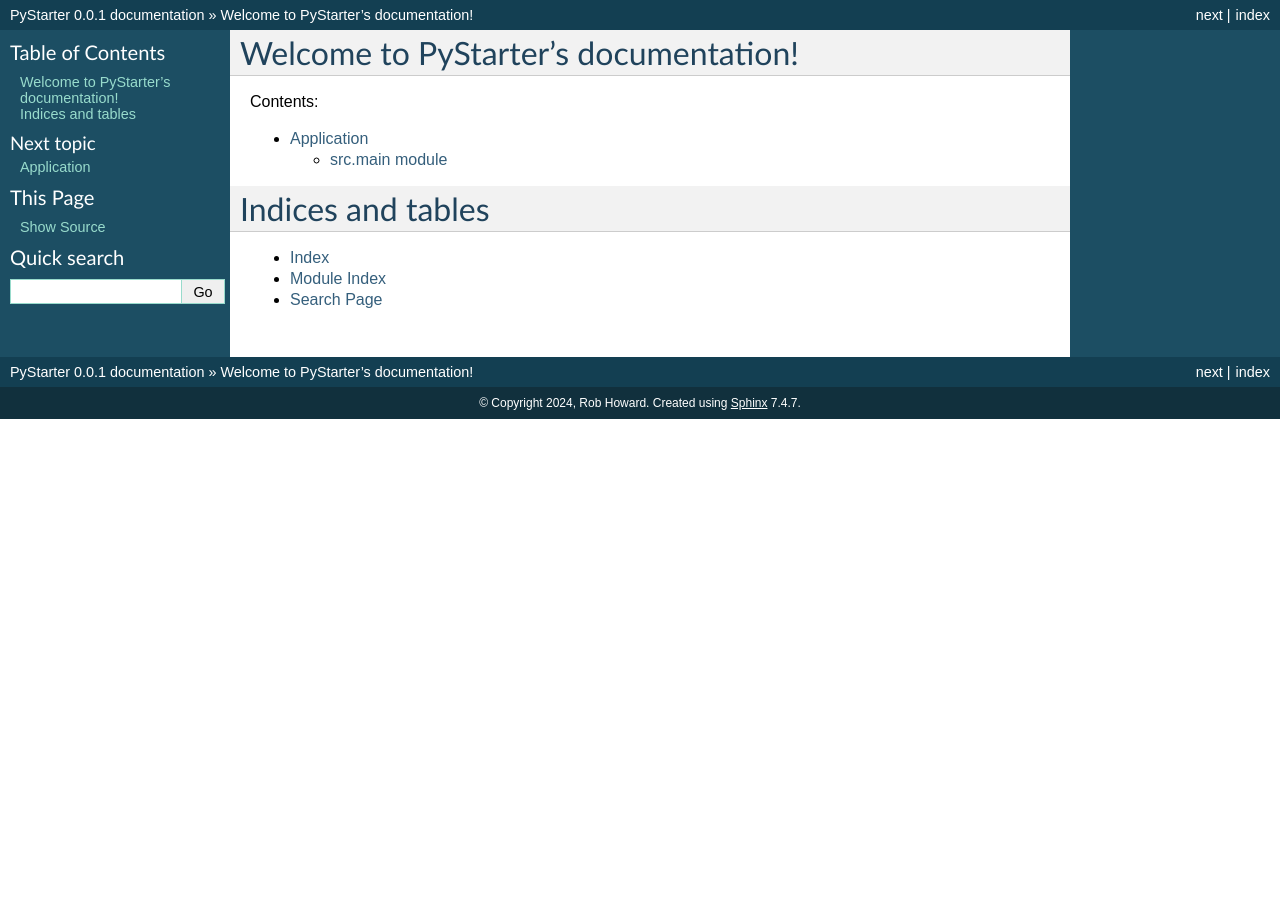
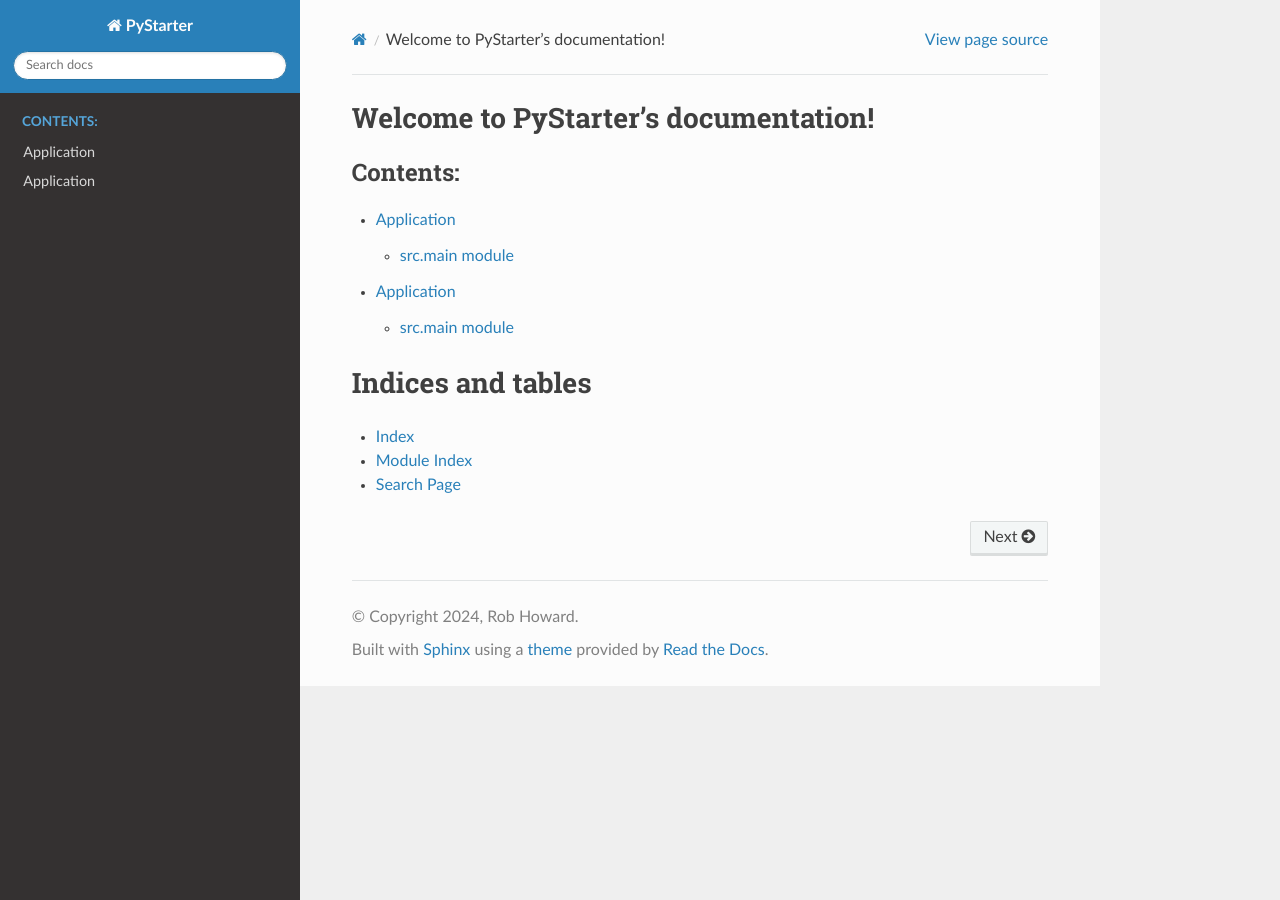
Before and after one commit to robertscotthoward/pystarter, a Sphinx documentation site: the page built from docs/index.rst, in a window 1280 px wide. Built offline with Sphinx 7.4.7 and the Read the Docs theme 2.0.0, drawn with Linux system fonts in a browser that asks for light colours.

Commit message:
Better rst theme.

```diff
--- /dev/null
+++ b/README.rst
@@ -0,0 +1,3 @@
+.. math::
+
+  \frac{ \sum_{t=0}^{N}f(t,k) }{N}
--- a/docs/conf.py
+++ b/docs/conf.py
@@ -42,4 +42,5 @@
 html_theme = 'alabaster'
 html_theme = 'python-docs-theme'
 html_theme = 'classic'
+html_theme = 'sphinx_rtd_theme'
 html_static_path = ['_static']
--- /dev/null
+++ b/docs/docs.rst
@@ -0,0 +1,11 @@
+
+Application
+===========
+
+The application will be documented here.
+
+
+src.main module
+----------------------------
+
+.. include:: ../**/*.rst
--- a/docs/index.rst
+++ b/docs/index.rst
@@ -11,6 +11,7 @@
    :maxdepth: 2
    :caption: Contents:
 
+   docs
    app
 
 
```
Also changed, not shown: 1 other file.
